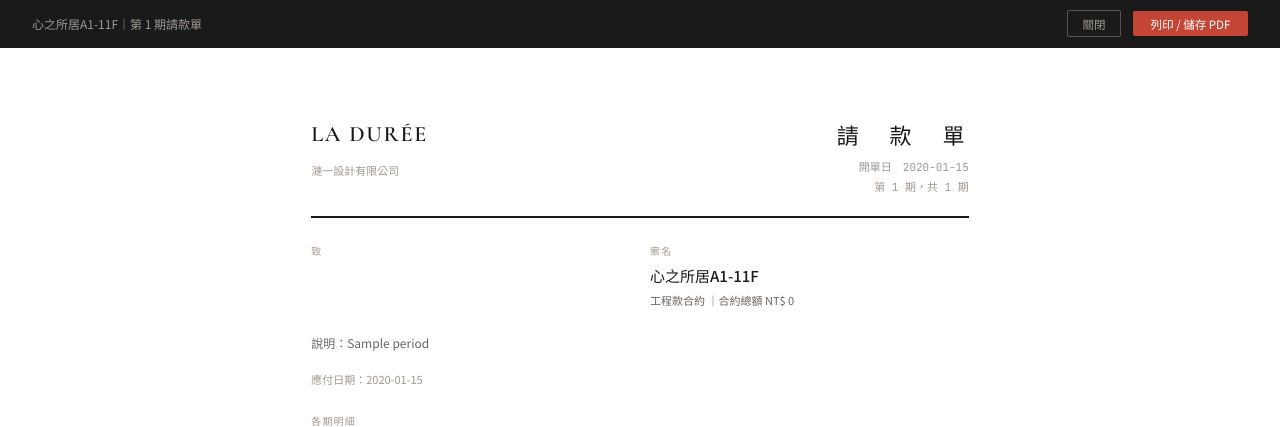
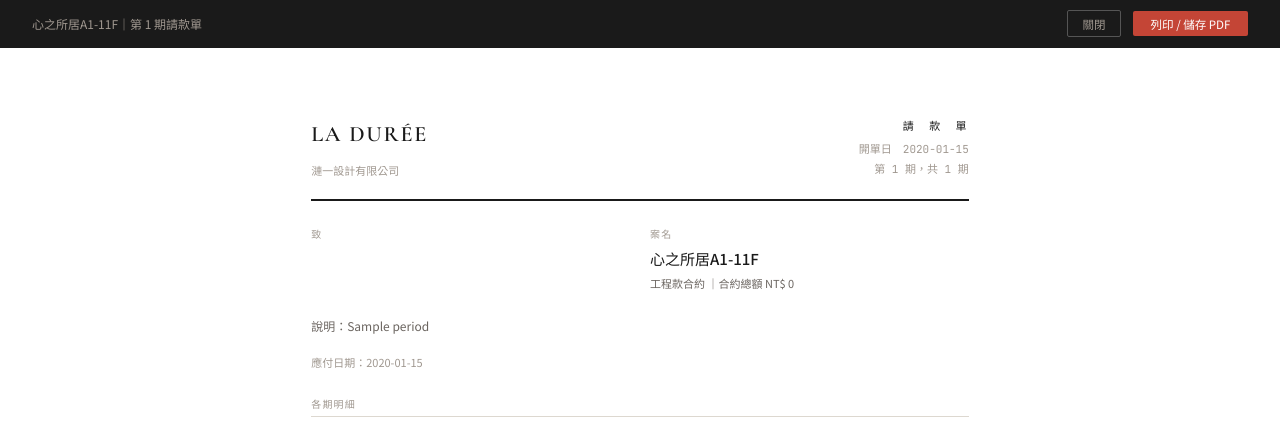
Before and after one commit to axdgcleo-design/laduree-ops, a Flask app: page /invoice/1/print in a window 1280 px wide. Shown: the top 427 px of the page. Run offline with Flask 3, Linux system fonts and the light colour scheme; data comes from the database, SQL or seed files in the repository; tables that the repository leaves empty hold one stand-in row (values such as "Sample post"); some libraries are stand-ins or nearby versions.

Commit message:
請款單：右上角標題縮小 50%（22px → 11px）
Co-Authored-By: Claude Opus 4.8 <noreply@anthropic.com>
Claude-Session: https://claude.ai/code/session_01J7NU44Qo1at4zHnhRLUDCG

```diff
--- a/app/templates/invoice_print.html
+++ b/app/templates/invoice_print.html
@@ -23,7 +23,7 @@
     .logo-fallback .zh { font-size:11px; color:var(--muted); letter-spacing:.12em; margin-top:2px; }
     .co-info { font-size:11px; color:var(--muted); margin-top:.5rem; line-height:1.8; font-weight:300; }
     .doc-right { text-align:right; }
-    .doc-title { font-size:22px; font-weight:500; letter-spacing:.2em; color:var(--ink); }
+    .doc-title { font-size:11px; font-weight:500; letter-spacing:.2em; color:var(--ink); }
     .doc-meta  { font-family:'JetBrains Mono',monospace; font-size:11px; color:var(--muted); margin-top:5px; line-height:1.8; }
 
     /* meta */
```
